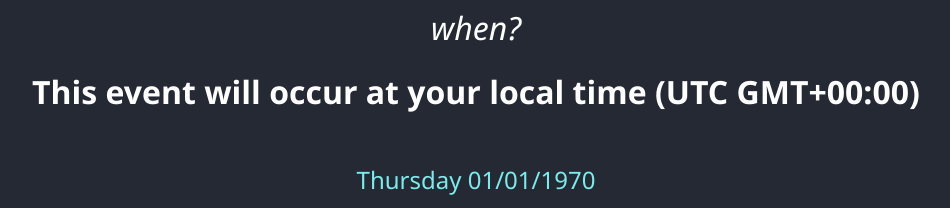
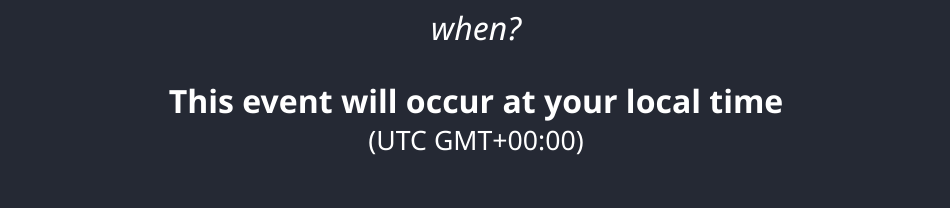
Before and after one commit to AjayLiu/when, a Next.js app: page /convert/1 in a window 1280 px wide. Shown: the part 149-357 px from the top of the page, without its empty margins (164-1114 px from the left). Built offline with nearby package versions, Linux system fonts and the light colour scheme.

Commit message:
switch to yarn and also style the convert page label

```diff
--- a/package.json
+++ b/package.json
@@ -6,7 +6,7 @@
     "dev": "next",
     "build": "next build",
     "start": "next start",
-    "export": "npm run build && next export"
+    "export": "yarn build && next export"
   },
   "dependencies": {
     "axios": "^0.21.1",
--- a/public/styles/Convert.module.css
+++ b/public/styles/Convert.module.css
@@ -1,4 +1,11 @@
 .label{
+    width: 80%;
+    max-width: 700px;
+    margin: 30px auto;
+}
+.label > div {
+    font-weight: lighter;
+    font-size: smaller;
 }
 
 .date, .time, .timeUntil, .localTime{
--- a/src/pages/convert/[slug].tsx
+++ b/src/pages/convert/[slug].tsx
@@ -53,7 +53,7 @@
             <meta property="og:description" content="When is that in my timezone?" />
         </Head>
         <Header/>
-        <h1 className={styles.label}>This event will occur at your local time ({timezoneInfo}) </h1>
+        <h1 className={styles.label}>This event will occur at your local time <div>({timezoneInfo})</div> </h1>
         <div className={styles.date}>{localDateFormatted}</div>
         <div className={styles.time}>{localTimeFormatted}</div>
         <div className={styles.timeUntil}>
```
Also changed, not shown: 2 other files (tests, documents, lock files or other folders).
